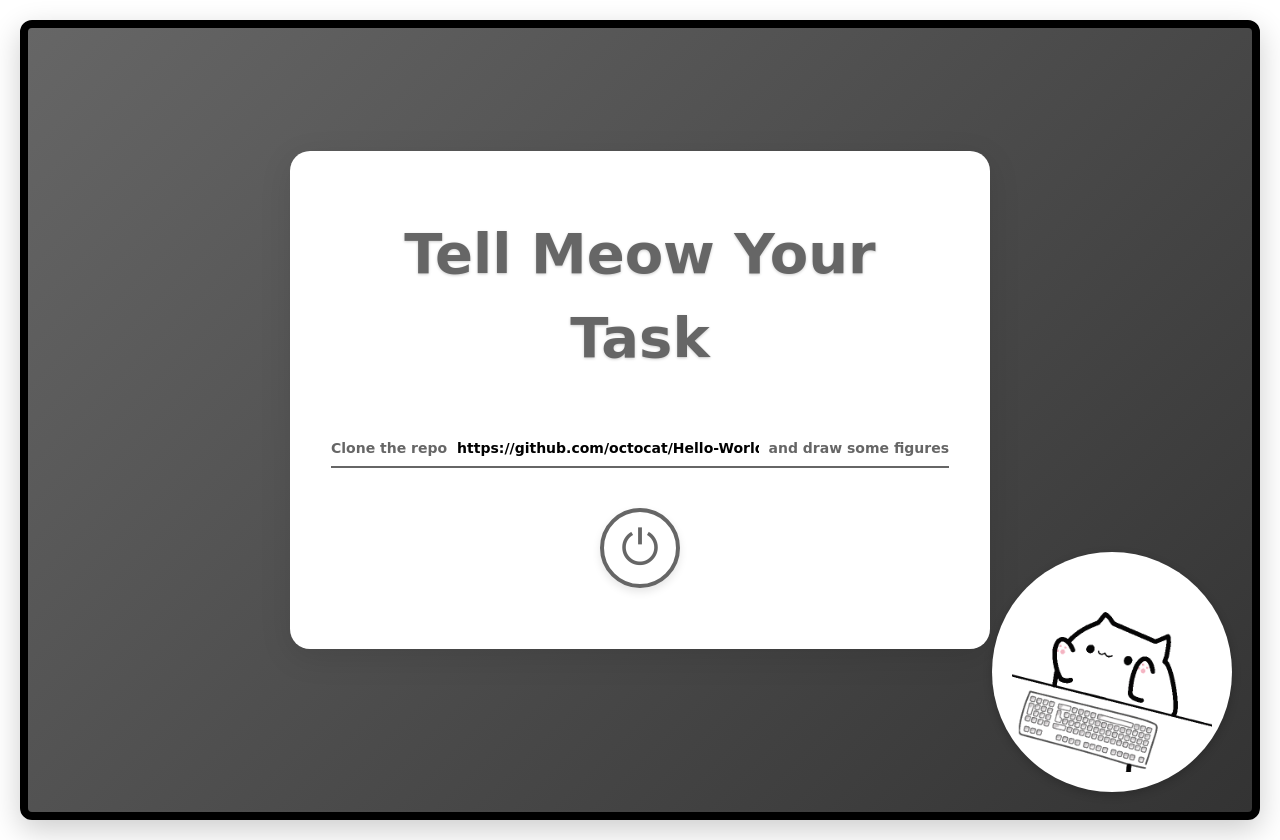
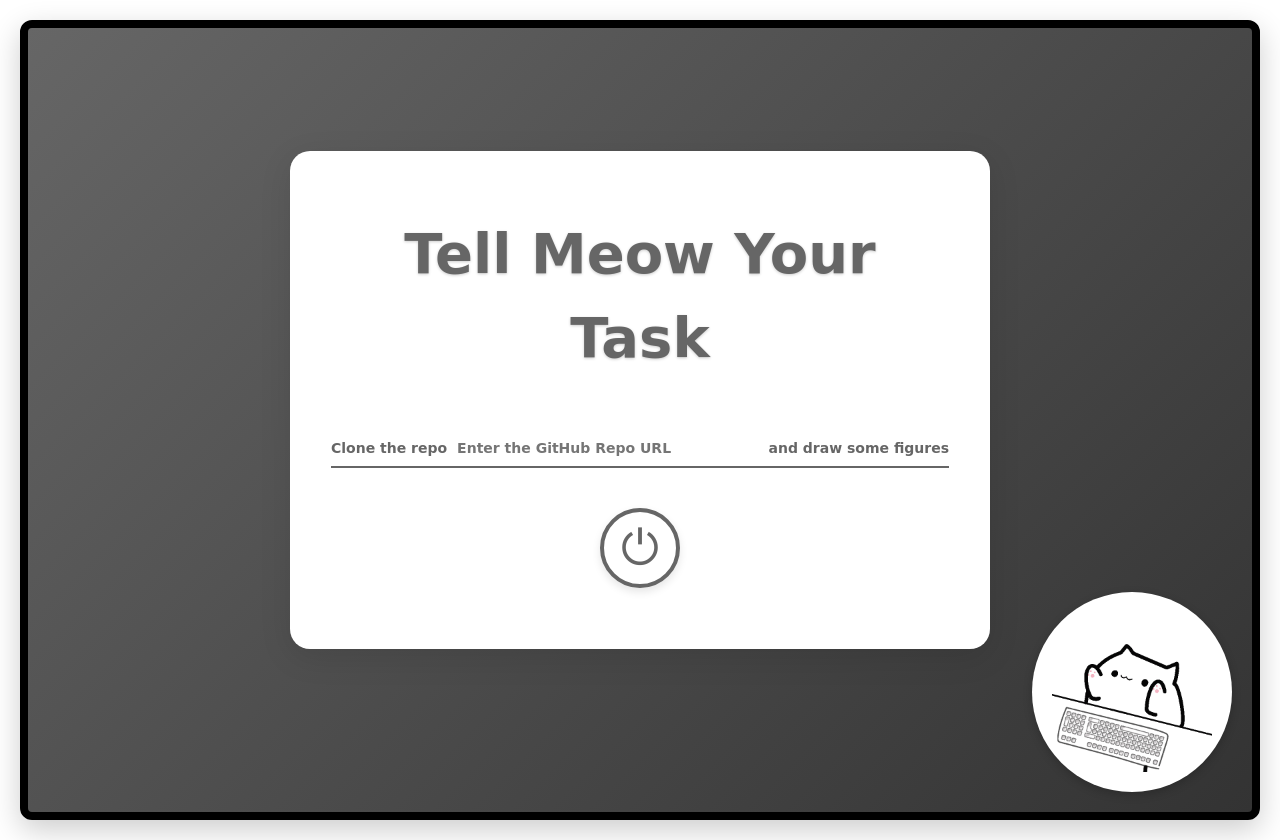
Before and after one commit to suikaixin/meow, a Next.js app: page / in a window 1280 px wide. Built offline with nearby package versions, Linux system fonts and the light colour scheme.

Commit message:
refactor: Adjust avatar and input placeholder styling in PowerOn and Screen components

```diff
--- a/src/components/PowerOn.tsx
+++ b/src/components/PowerOn.tsx
@@ -116,7 +116,7 @@ const PowerButton = styled.button`
 `;
 
 const PowerOn: React.FC<PowerOnProps> = ({ onPowerOn }) => {
-  const [repoUrl, setRepoUrl] = useState<string>('https://github.com/octocat/Hello-World');
+  const [repoUrl, setRepoUrl] = useState<string>('');
 
   return (
     <PowerOnContainer>
@@ -130,7 +130,7 @@ const PowerOn: React.FC<PowerOnProps> = ({ onPowerOn }) => {
             type="text"
             value={repoUrl}
             onChange={(e) => setRepoUrl(e.target.value)}
-            placeholder="Enter the GitHub repo URL"
+            placeholder="Enter the GitHub Repo URL"
           />
           <TaskTextSub>and draw some figures</TaskTextSub>
         </InputContainer>
--- a/src/components/Screen.tsx
+++ b/src/components/Screen.tsx
@@ -35,9 +35,9 @@ const MeowAvatar = styled.div<{ $isWorking: boolean }>`
   position: absolute;
   bottom: 20px;
   right: 20px;
-  width: 240px;
-  height: 240px;
-  z-index: 999;
+  width: 200px;
+  height: 200px;
+  z-index: 10;
   opacity: ${({ $isWorking }) => $isWorking ? 1 : 1};
   transition: opacity 0.3s ease;
   background: white;
@@ -91,8 +91,8 @@ const Screen: React.FC<ScreenProps> = ({
         <Image
           src={isWorking ? '/images/cat-key.gif' : '/images/cat-tea.gif'}
           alt="Meow Avatar"
-          width={200}
-          height={200}
+          width={160}
+          height={160}
         />
       </MeowAvatar>
       {power === 'on' && (
```
